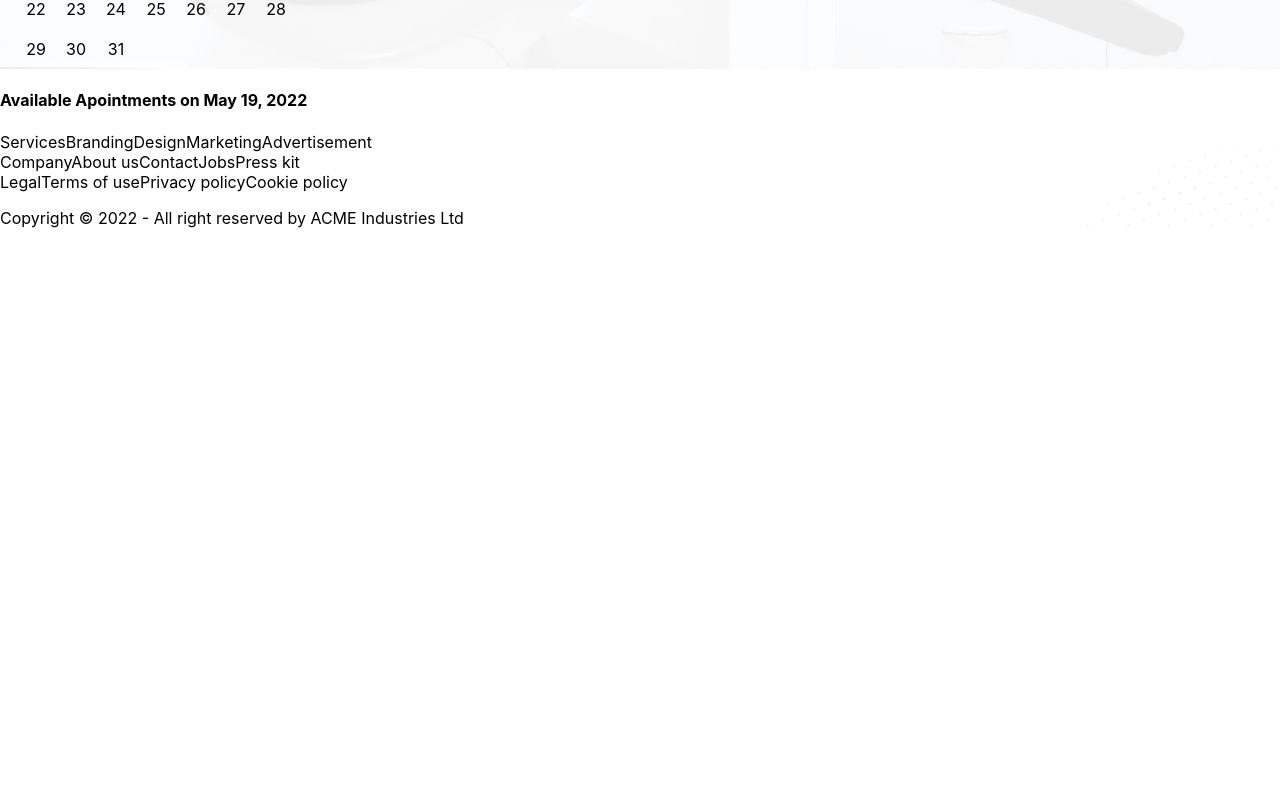
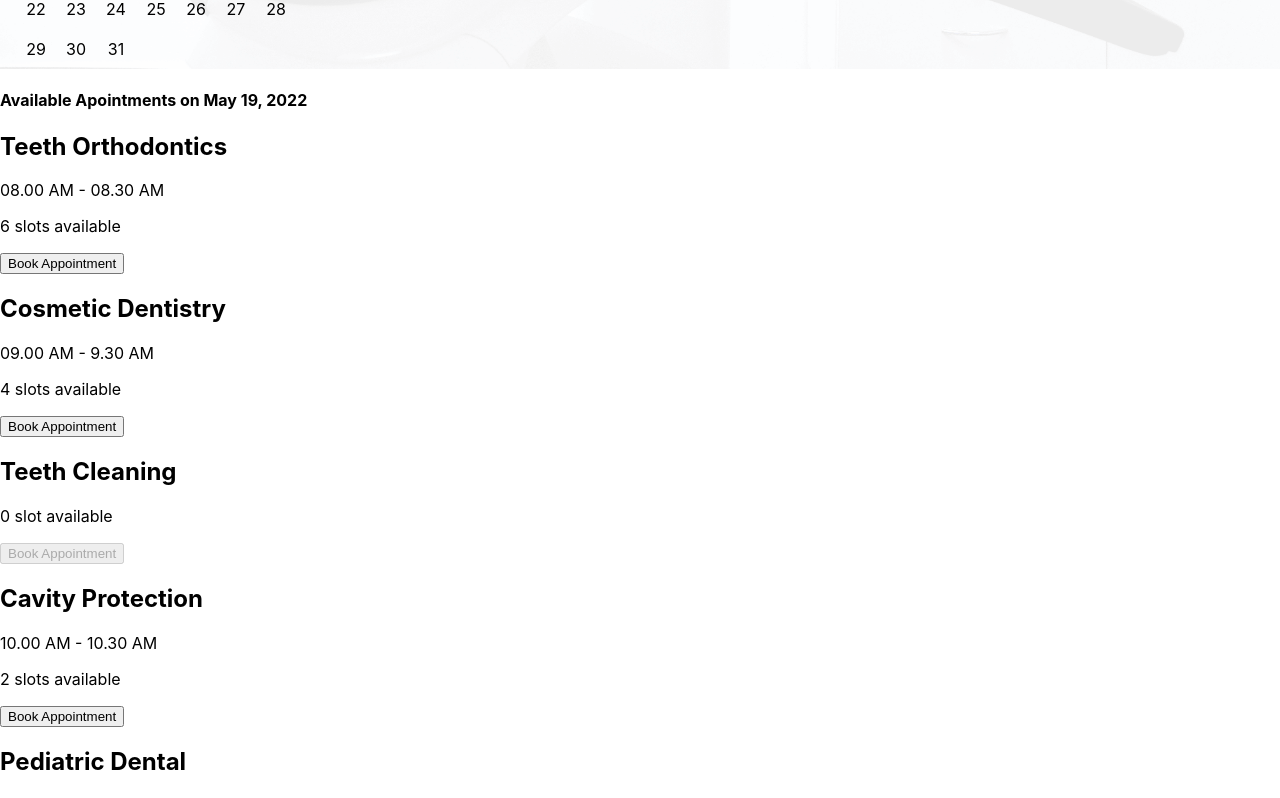
Before and after one commit to sraboni-bhuiyan/doctors-portal-fullstack-website, a React (Create React App) app: page /appointment in a window 1280 px wide. Shown: the part 2380-3178 px from the top of the page. Before the commit the page ends 2624 px from the top, so only its background shows below. Built offline with nearby package versions, Linux system fonts and the light colour scheme.

Commit message:
appointment related cards and changes added

```diff
--- a/src/Pages/Appointment/AvailableAppointments.js
+++ b/src/Pages/Appointment/AvailableAppointments.js
@@ -1,10 +1,28 @@
 import { format } from 'date-fns';
-import React from 'react';
+import React, { useEffect, useState } from 'react';
+import Service from './Service';
 
 const AvailableAppointments = ({date}) => {
+    const [services, setServices] = useState([]);
+    const [treatment, setTreatment] = useState(null);
+
+    useEffect( ()=>{
+        fetch('services.json')
+        .then(res => res.json())
+        .then(data => setServices(data))
+    }, [])
+
     return (
         <div>
             <h4 className='text-xl font-bold text-secondary text-center'>Available Apointments on {format(date, 'PP')}</h4>
+            <div className='grid grid.cols-1 md:grid-cols-2 lg:grid-cols-3 gap-5'>
+                {
+                    services.map(service=><Service
+                        key={service._id}
+                        service={service}
+                    ></Service>)
+                }
+            </div>
         </div>
     );
 };
--- /dev/null
+++ b/src/Pages/Appointment/Service.js
@@ -0,0 +1,25 @@
+import React from 'react';
+
+const Service = ({service}) => {
+    const {name, slots} = service;
+    return (
+        <div class="card lg:max-w-lg shadow-xl">
+            <div class="card-body text-center">
+                <h2 class="text-xl font-bold text-center text-secondary">{name}</h2>
+                <p>
+                    {
+                        slots.length > 0
+                        ? <span>{slots[0]}</span>
+                        : <span></span>
+                    }
+                </p>
+                <p>{slots.length} {slots.length > 1 ? 'slots' : 'slot'} available</p>
+                <div class="justify-center">
+                <button disabled={slots.length === 0} className="btn btn-secondary text-white">Book Appointment</button>
+                </div>
+            </div>
+        </div>
+    );
+};
+
+export default Service;
```
Also changed, not shown: src/Pages/Appointment/BookingModal.js (added, +20 -0 lines).
